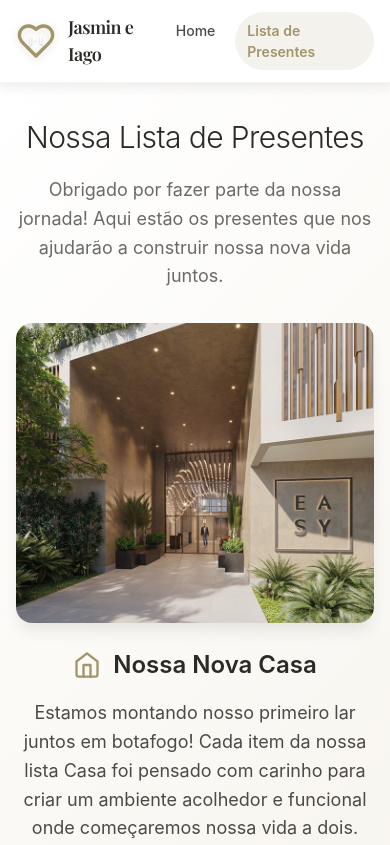
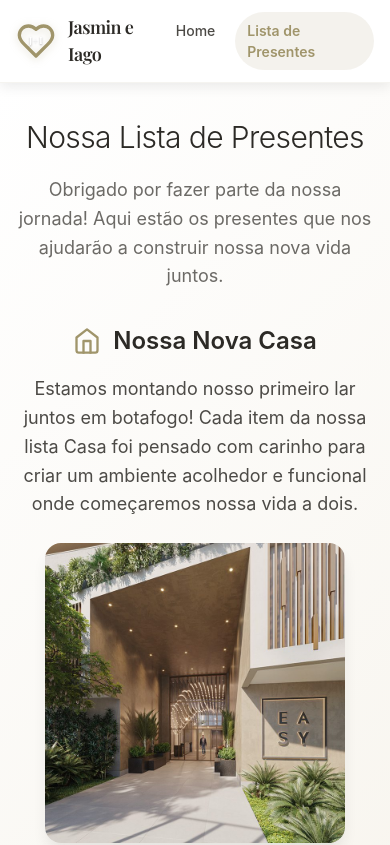
Before and after one commit to iagochavarry/wedding-gift-portal-website, a React (Vite) app: page /presentes in a window 390 px wide. Shown: the top 845 px of the page. Built offline with nearby package versions, Linux system fonts and the light colour scheme.

Commit message:
Fixing styles

```diff
--- a/src/pages/Gifts/Gifts.module.css
+++ b/src/pages/Gifts/Gifts.module.css
@@ -169,6 +169,20 @@
     text-align: center;
   }
 
+  /* First section (Nossa Nova Casa) - Text above image */
+  .aboutSection:first-child {
+    display: flex;
+    flex-direction: column;
+  }
+
+  .aboutSection:first-child .aboutText {
+    order: 1;
+  }
+
+  .aboutSection:first-child .aboutImageContainer {
+    order: 2;
+  }
+
   .aboutText {
     text-align: center;
   }
```
